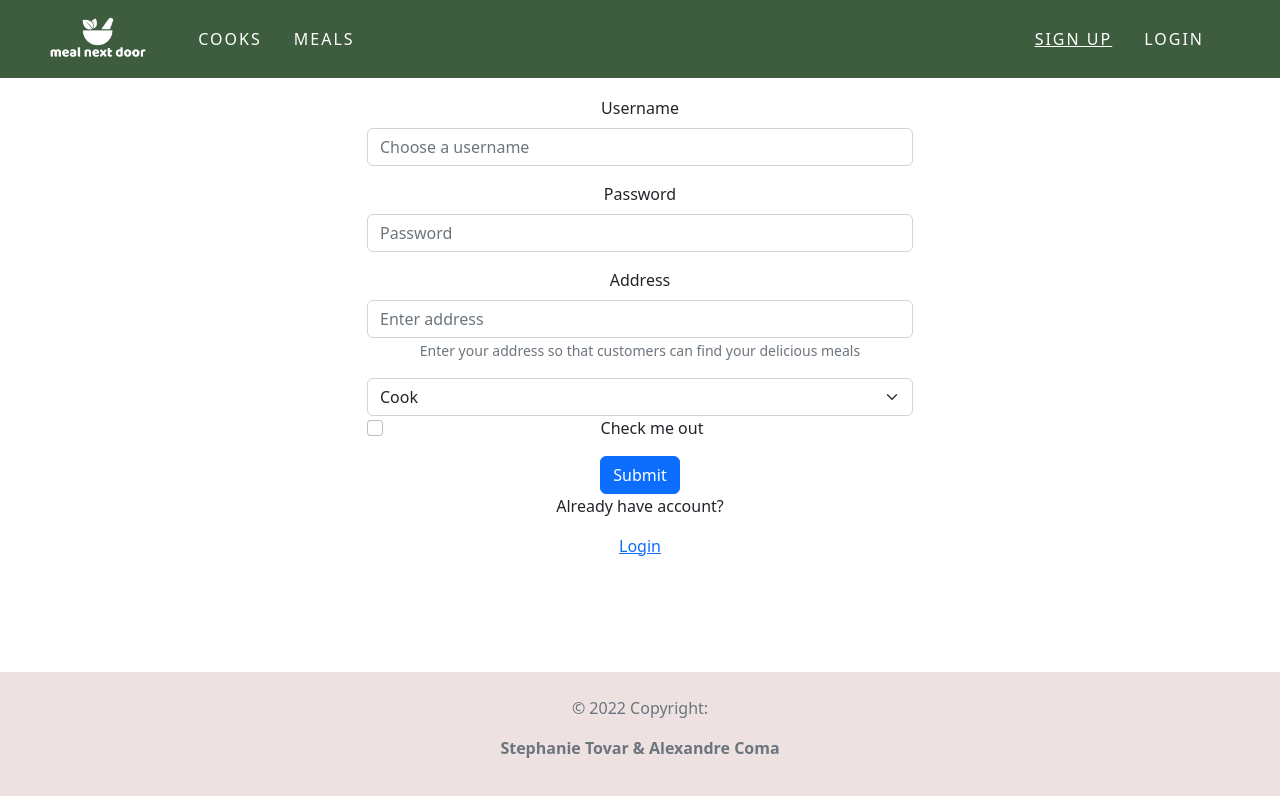
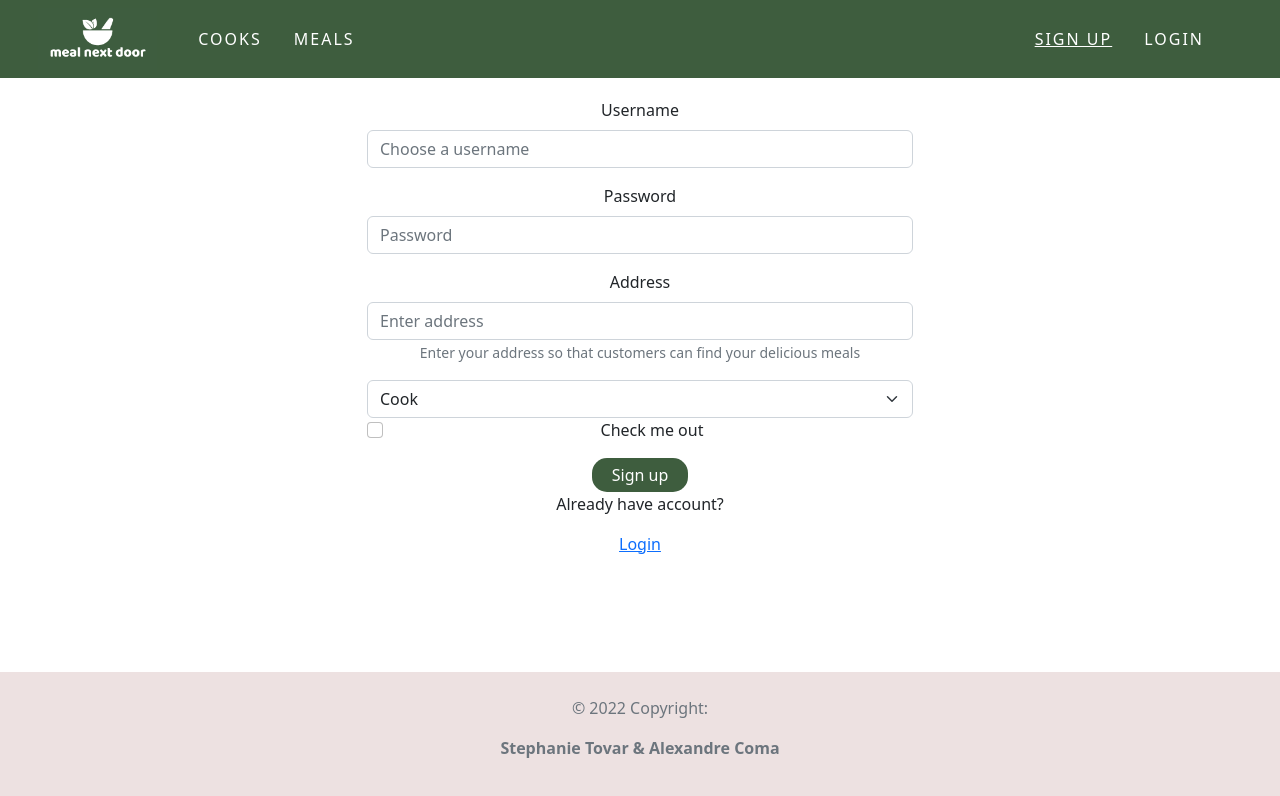
Before and after one commit to meal-next-door/client, a React (Create React App) app: page /signup in a window 1280 px wide. Shown: the top 796 px of the page. Built offline with nearby package versions, Linux system fonts and the light colour scheme; no server answers.

Commit message:
Changed the design of the input button in edit profile, change the colours of buttons in signup and login

```diff
--- a/src/pages/EditProfile.js
+++ b/src/pages/EditProfile.js
@@ -89,12 +89,12 @@ function EditProfile(props) {
 
                 <Row className="justify-content-md-center">
                     <Col xs={4} xl={6} align>
-                        <input
-                            type="file"
-                            onChange={(e) => {
+                        <Form.Group controlId="formFile" className="mb-3">
+                            <Form.Label>Default file input example</Form.Label>
+                            <Form.Control type="file" onChange={(e) => {
                                 setImageSelected(e.target.files[0])
-                            }}
-                        />
+                            }}/>
+                        </Form.Group>
                     </Col>
                 </Row>
 
--- a/src/pages/LoginPage.js
+++ b/src/pages/LoginPage.js
@@ -64,43 +64,14 @@ function LoginPage() {
             <div>
                             {errorMessage}
                         </div>
-            <Button variant="primary" type="submit">
-                Submit
+            <Button type="submit" style={{ backgroundColor: '#3E5D3E', color: '#fff', borderRadius: '15px', padding: '5px 20px', border:"none" }}>
+                Login
             </Button>
             </Col>
             </Row>
 
             </Form>
         </Container>
-
-
-
-        // <div className="LoginPage">
-        //     <h1>Login</h1>
-
-        //     {errorMessage && <p className="error-message">{errorMessage}</p>}
-
-        //     <form onSubmit={handleSubmit}>
-        //         <label>Username:</label>
-        //         <input
-        //             type="text"
-        //             value={username}
-        //             onChange={(e) => setUsername(e.target.value)}
-        //         />
-
-        //         <label>Password:</label>
-        //         <input
-        //             type="password"
-        //             value={password}
-        //             onChange={(e) => setPassword(e.target.value)}
-        //         />
-
-        //         <button type="submit">Login</button>
-        //     </form>
-
-        //     <p>Don't have an account yet?</p>
-        //     <NavLink to={"/signup"}> Sign Up</NavLink>
-        // </div>
     );
 }
 
--- a/src/pages/SignupPage.js
+++ b/src/pages/SignupPage.js
@@ -90,8 +90,8 @@ function SignupPage() {
                         <div>
                             {errorMessage}
                         </div>
-                        <Button variant="primary" type="submit">
-                            Submit
+                        <Button type="submit" style={{ backgroundColor: '#3E5D3E', color: '#fff', borderRadius: '15px', padding: '5px 20px', border:"none" }}>
+                            Sign up
                         </Button>
                     </Col>
                 </Row>
```
